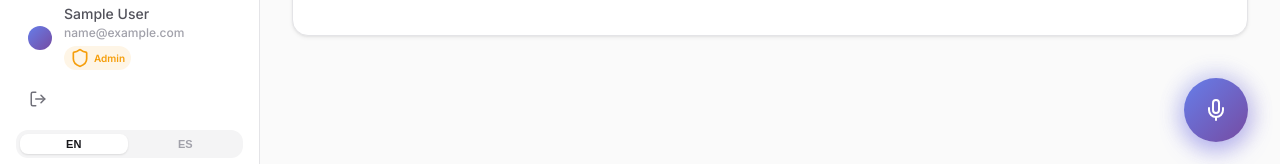
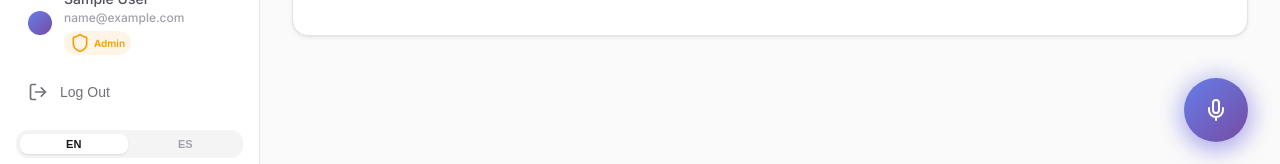
Before and after one commit to crisedua/pmedu, a React (Vite) app: page / in a window 1280 px wide. Shown: the part 626-790 px from the top of the page. Built offline with nearby package versions, Linux system fonts and the light colour scheme; no server answers; the database is empty; sample sign-in values are in the browser's storage.

Commit message:
fix: make logout button more visible and accessible

```diff
--- a/src/components/Layout.jsx
+++ b/src/components/Layout.jsx
@@ -189,16 +189,24 @@ export default function Layout() {
                         </div>
                     </div>
 
+                    {/* Logout Button - Standalone Row */}
                     <button
-                        className="btn btn-ghost btn-icon btn-sm"
+                        className="sidebar-link"
                         onClick={() => {
                             logout();
                             navigate('/login');
                         }}
-                        title="Log out"
-                        style={{ marginLeft: 'var(--space-2)' }}
+                        style={{
+                            width: '100%',
+                            textAlign: 'left',
+                            border: 'none',
+                            background: 'none',
+                            cursor: 'pointer',
+                            color: 'var(--text-tertiary)',
+                        }}
                     >
-                        <LogOut size={16} style={{ color: 'var(--text-tertiary)' }} />
+                        <LogOut size={18} />
+                        <span>{language === 'es' ? 'Cerrar Sesión' : 'Log Out'}</span>
                     </button>
                 </div>
 
```
